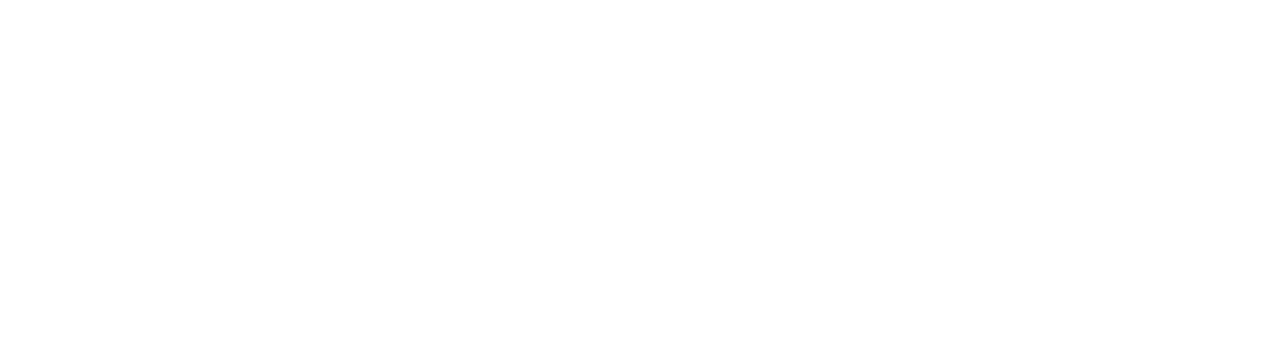
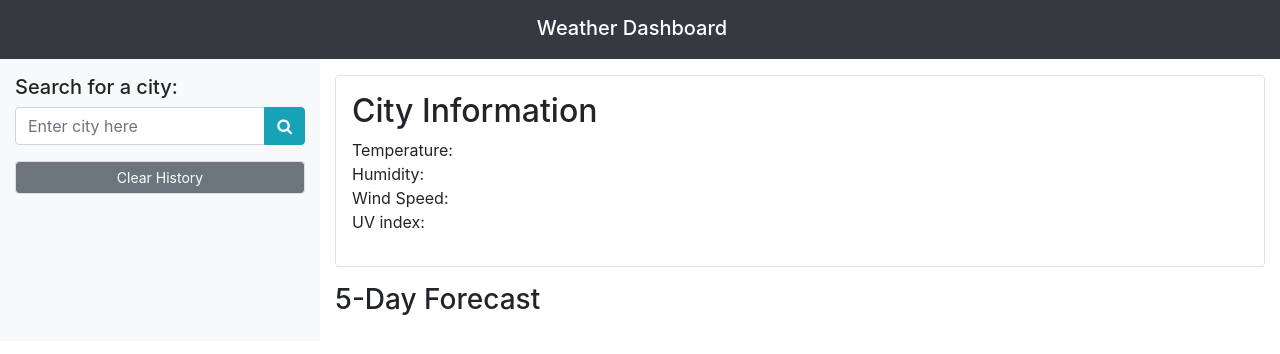
Before and after one commit to CobaltFrostfish/weather-dashboard, a plain HTML site: page index.html in a window 1280 px wide. Drawn offline with nearby package versions, Linux system fonts and the light colour scheme.

Commit message:
Updated HTML and started CSS

```diff
--- a/assets/style.css
+++ b/assets/style.css
@@ -0,0 +1,4 @@
+* {
+    margin: 0;
+    padding: 0;
+}
--- a/index.html
+++ b/index.html
@@ -1,11 +1,80 @@
+<!DOCTYPE html>
 <html lang="en">
+
 <head>
     <meta charset="UTF-8">
-    <meta http-equiv="X-UA-Compatible" content="IE=edge">
     <meta name="viewport" content="width=device-width, initial-scale=1.0">
-    <title>Document</title>
+    <meta http-equiv="X-UA-Compatible" content="ie=edge">
+    <title>Weather Dashboard</title>
+    <link rel="stylesheet" href="https://stackpath.bootstrapcdn.com/bootstrap/4.3.1/css/bootstrap.min.css"
+        integrity="sha384-ggOyR0iXCbMQv3Xipma34MD+dH/1fQ784/j6cY/iJTQUOhcWr7x9JvoRxT2MZw1T" crossorigin="anonymous">
+    <link rel="stylesheet" href="https://stackpath.bootstrapcdn.com/font-awesome/4.7.0/css/font-awesome.min.css">
+    <link rel="stylesheet" href="assets/style.css">
 </head>
+
 <body>
+    <div class="container-fluid">
+        <div class="row navbar navbar-dark bg-dark">
+            <div class="col-12 text-center">
+                <h1 class="navbar-brand pb-0 px-0">Weather Dashboard</h1>
+            </div>
+        </div>
+        <div class="row content-row">
+            <div class="col-12 col-md-3 bg-light pt-3">
+                <h5>Search for a city:</h5>
+                <form>
+                    <div class="form-group input-group">
+                        <input type="text" class="form-control" id="search-city" placeholder="Enter city here">
+                        <div class="input-group-append">
+                            <button class="btn btn-info" type="button" id="search-city-button">
+                                <i class="fa fa-search"></i>
+                            </button>
+                        </div>
+                    </div>
+                </form>
 
+                <div class="card">
+                    <ul class="list-group list-group-flush" id="history">
+                    </ul>
+                    <button id="clear-history" class="btn btn-sm btn-secondary hide">Clear History</button>
+                </div>
+            </div>
+            <div id="weather-content" class="col-12 col-md-9 hide">
+                <div class="row">
+                    <div class="col-12">
+                        <div class="city-info border rounded my-3 px-3 py-3">
+                            <h2 id="current-city">City Information <small class="text-muted" id="current-date"></small>
+                            </h2>
+
+                            <p class="mb-0">Temperature: <span id="current-temp"></span></p>
+                            <p class="mb-0">Humidity: <span id="current-humidity"></span></p>
+                            <p class="mb-0">Wind Speed: <span id="current-wind-speed"></span></p>
+                            <p>UV index: <span id="uv-index"></span></p>
+                        </div>
+                    </div>
+                </div>
+                <div class="row">
+                    <div class="col-12">
+                        <h3>5-Day Forecast</h3>
+
+                    </div>
+                </div>
+                <div id="five-day-forecast" class="row">
+                    <div class="row">
+                        <div class="col forecast bg-primary text-white ml-3 mb-3 rounded"></div>
+                        <div class="col forecast bg-primary text-white ml-3 mb-3 rounded"></div>
+                        <div class="col forecast bg-primary text-white ml-3 mb-3 rounded"></div>
+                        <div class="col forecast bg-primary text-white ml-3 mb-3 rounded"></div>
+                        <div class="col forecast bg-primary text-white ml-3 mb-3 rounded"></div>
+                    </div>
+                </div>
+            </div>
+        </div>
+    </div>
+    <script src="https://code.jquery.com/jquery-3.4.1.min.js"></script>
+    <script src="https://cdn.jsdelivr.net/npm/moment@2.24.0/moment.min.js"></script>
+    <script src="https://unpkg.com/axios/dist/axios.min.js"></script>
+    <script src="assets/script.js"></script>
 </body>
+
 </html>
```
